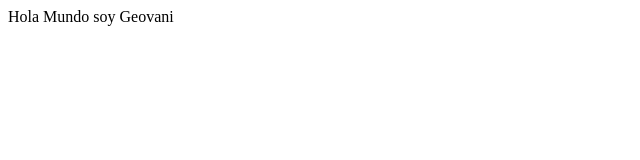
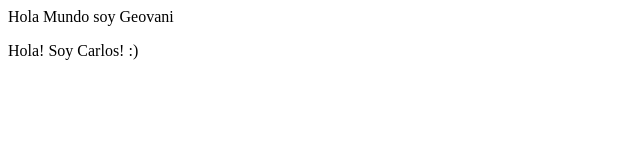
Before and after one commit to yovafree/taller-git, a plain HTML site: page geovani.html in a window 1280 px wide. Shown: the whole page, without its empty margins (0-640 px from the left). Drawn offline with Linux system fonts and the light colour scheme.

Commit message:
Edite el archivo :)

```diff
--- a/geovani.html
+++ b/geovani.html
@@ -4,5 +4,7 @@
     </head>
     <body>
         Hola Mundo soy Geovani
+
+        <p>Hola! Soy Carlos! :)</p>
     </body>
 </html>
```
